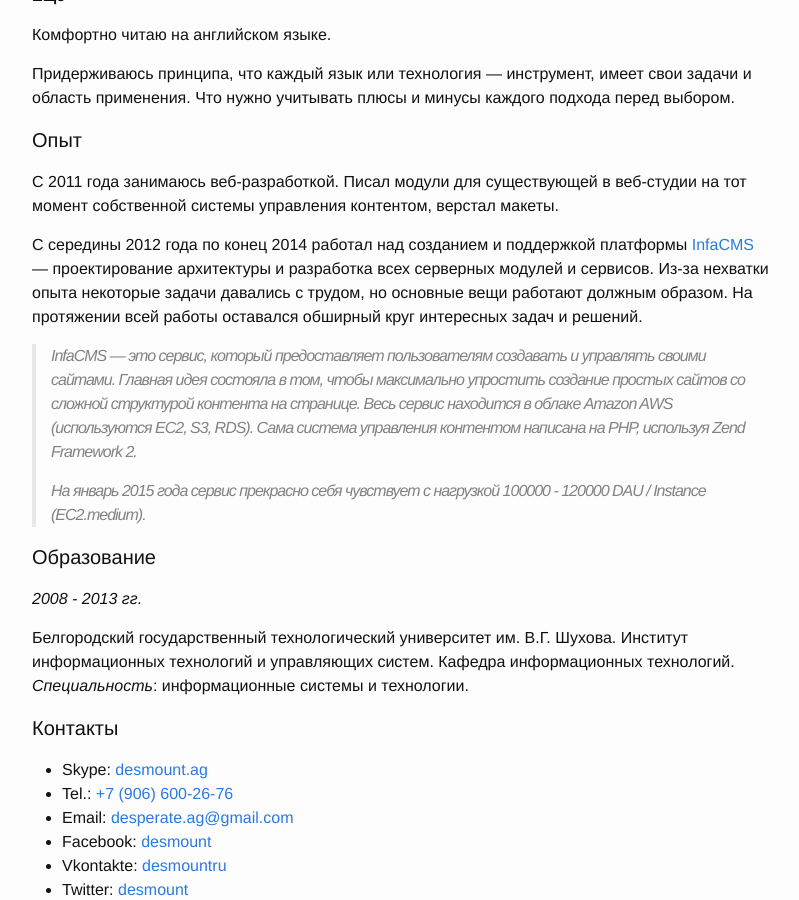
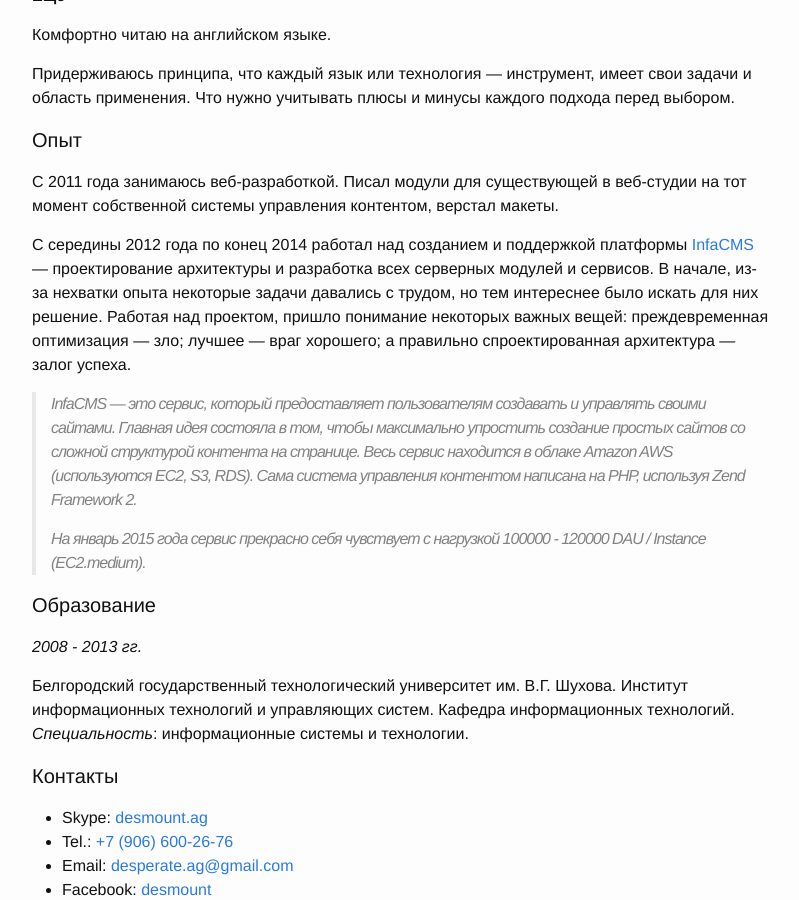
Before and after one commit to desmount/desmount.github.io, a Jekyll site: the page built from about.md, in a window 1280 px wide and 900 px high, scrolled down 1313 px. Shown: the whole window, without its empty margins (238-1037 px from the left). Built offline with Jekyll 4.4.1, drawn with Linux system fonts in a browser that asks for light colours.

Commit message:
Update about.md

```diff
--- a/about.md
+++ b/about.md
@@ -60,7 +60,7 @@ permalink: /cv/
 
 С 2011 года занимаюсь веб-разработкой. Писал модули для существующей в веб-студии на тот момент собственной системы управления контентом, верстал макеты.
 
-С середины 2012 года по конец 2014 работал над созданием и поддержкой платформы [InfaCMS](http://infacms.com) — проектирование архитектуры и разработка всех серверных модулей и сервисов. Из-за нехватки опыта некоторые задачи давались с трудом, но основные вещи работают должным образом. На протяжении всей работы оставался обширный круг интересных задач и решений.
+С середины 2012 года по конец 2014 работал над созданием и поддержкой платформы [InfaCMS](http://infacms.com) — проектирование архитектуры и разработка всех серверных модулей и сервисов. В начале, из-за нехватки опыта некоторые задачи давались с трудом, но тем интереснее было искать для них решение. Работая над проектом, пришло понимание некоторых важных вещей: преждевременная оптимизация — зло; лучшее — враг хорошего; а правильно спроектированная архитектура — залог успеха.
 
 > InfaCMS — это сервис, который предоставляет пользователям создавать и управлять своими сайтами. Главная идея состояла в том, чтобы максимально упростить создание простых сайтов со сложной структурой контента на странице. Весь сервис находится в облаке Amazon AWS (используются EC2, S3, RDS). Сама система управления контентом написана на PHP, используя Zend Framework 2.
 >
```
